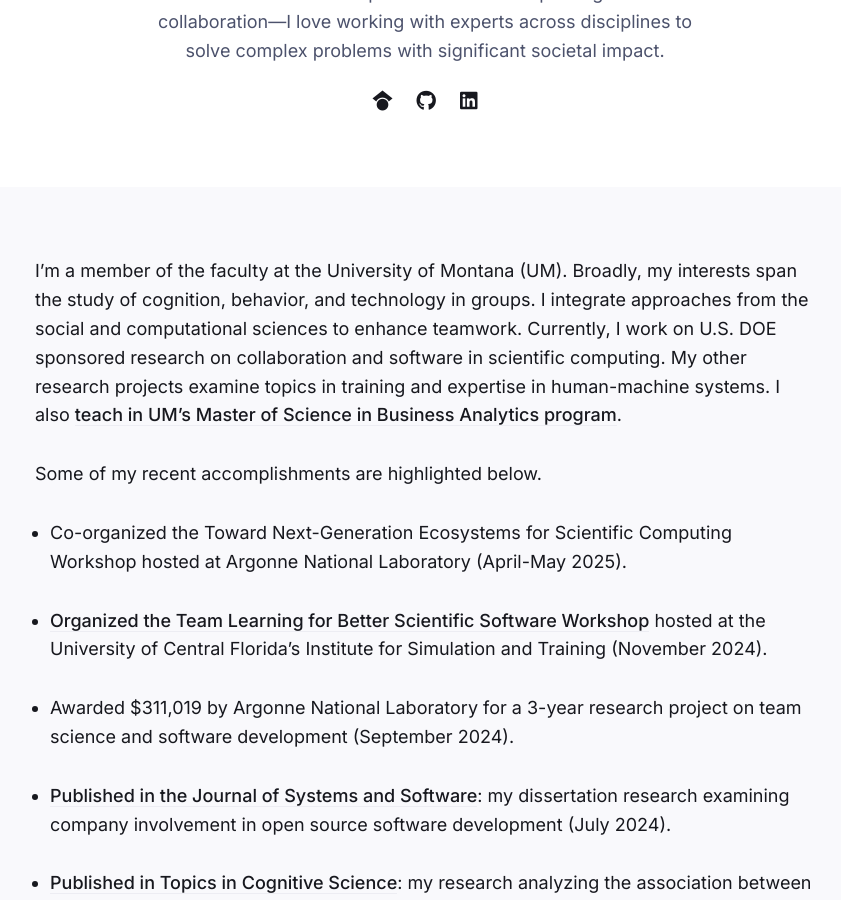
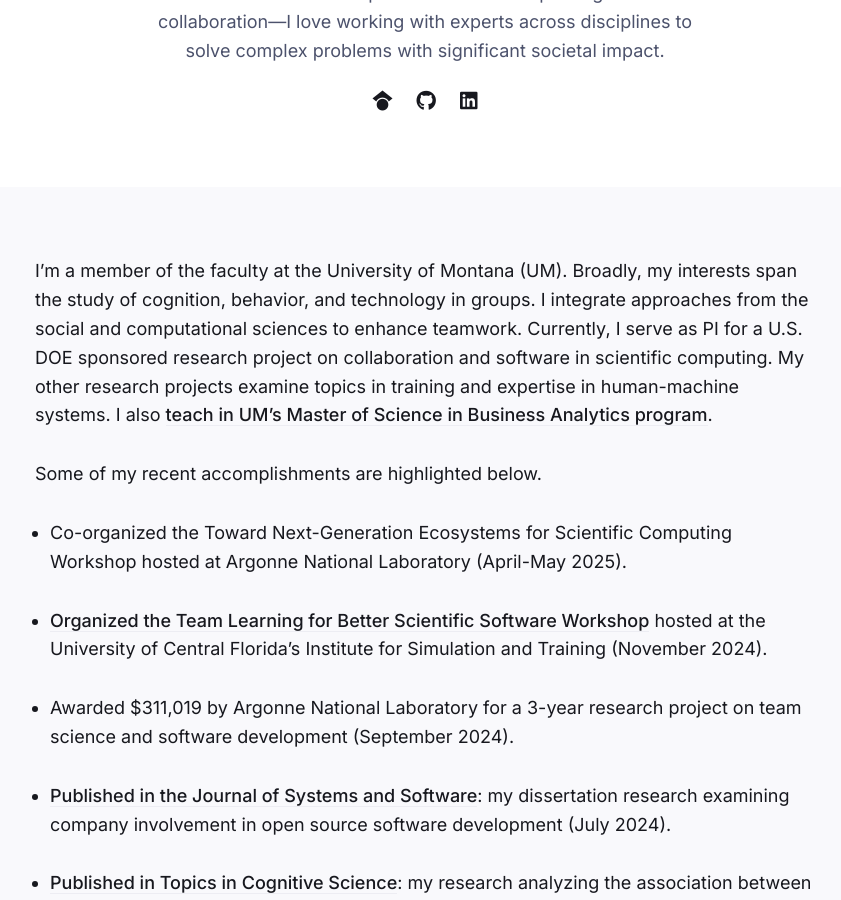
Before and after one commit to small0live/small0live.github.io, a Jekyll site: the page built from _pages/about.md, in a window 1280 px wide and 900 px high, scrolled down 494 px. Shown: the whole window, without its empty margins (215-1056 px from the left). Built offline with Jekyll 4.4.1, drawn with Linux system fonts in a browser that asks for light colours.

Commit message:
wordsmithing

```diff
--- a/_pages/about.md
+++ b/_pages/about.md
@@ -4,7 +4,7 @@ title: About
 permalink: /about/
 ---
 
-I'm a member of the faculty at the University of Montana (UM). Broadly, my interests span the study of cognition, behavior, and technology in groups. I integrate approaches from the social and computational sciences to enhance teamwork. Currently, I work on U.S. DOE sponsored research on collaboration and software in scientific computing. My other research projects examine topics in training and expertise in human-machine systems. I also [teach in UM's Master of Science in Business Analytics program](/teaching/).
+I'm a member of the faculty at the University of Montana (UM). Broadly, my interests span the study of cognition, behavior, and technology in groups. I integrate approaches from the social and computational sciences to enhance teamwork. Currently, I serve as PI for a U.S. DOE sponsored research project on collaboration and software in scientific computing. My other research projects examine topics in training and expertise in human-machine systems. I also [teach in UM's Master of Science in Business Analytics program](/teaching/).
 
 Some of my recent accomplishments are highlighted below.
 
```
Also changed, not shown: 2 other files.
